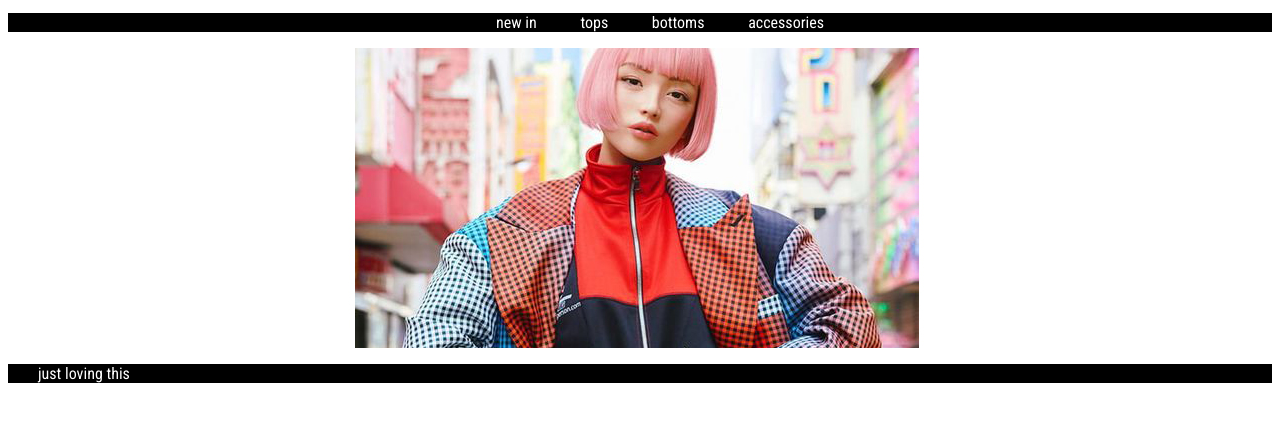
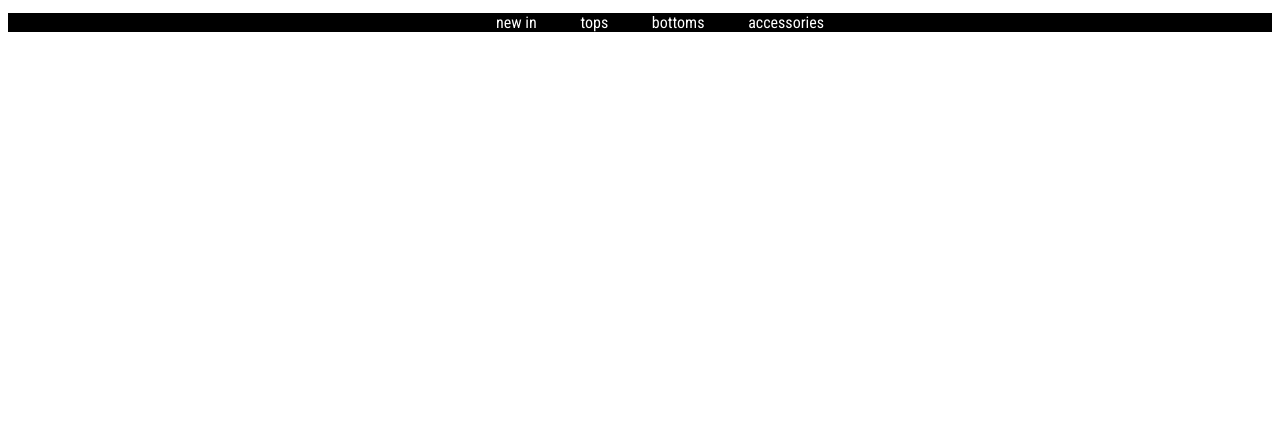
Before and after one commit to jusguinazu1/assay-one, a plain HTML site: page newin.html in a window 1280 px wide. Shown: the part 162-584 px from the top of the page. Drawn offline with Linux system fonts and the light colour scheme.

Commit message:
Co-authored-by: Vinegar-Doppio1 <Vinegar-Doppio1@users.noreply.github.com>

```diff
--- a/newin.html
+++ b/newin.html
@@ -52,12 +52,3 @@
 
             </nav>
         </header>
-        <div id="coleccion">
-            <a href="coleccion.html">
-                <img src="inspo/banner11.jpg">
-            </a>
-        </div>
-
-        <div id="eslogan">
-            <P>just loving this</P>
-        </div>
```
